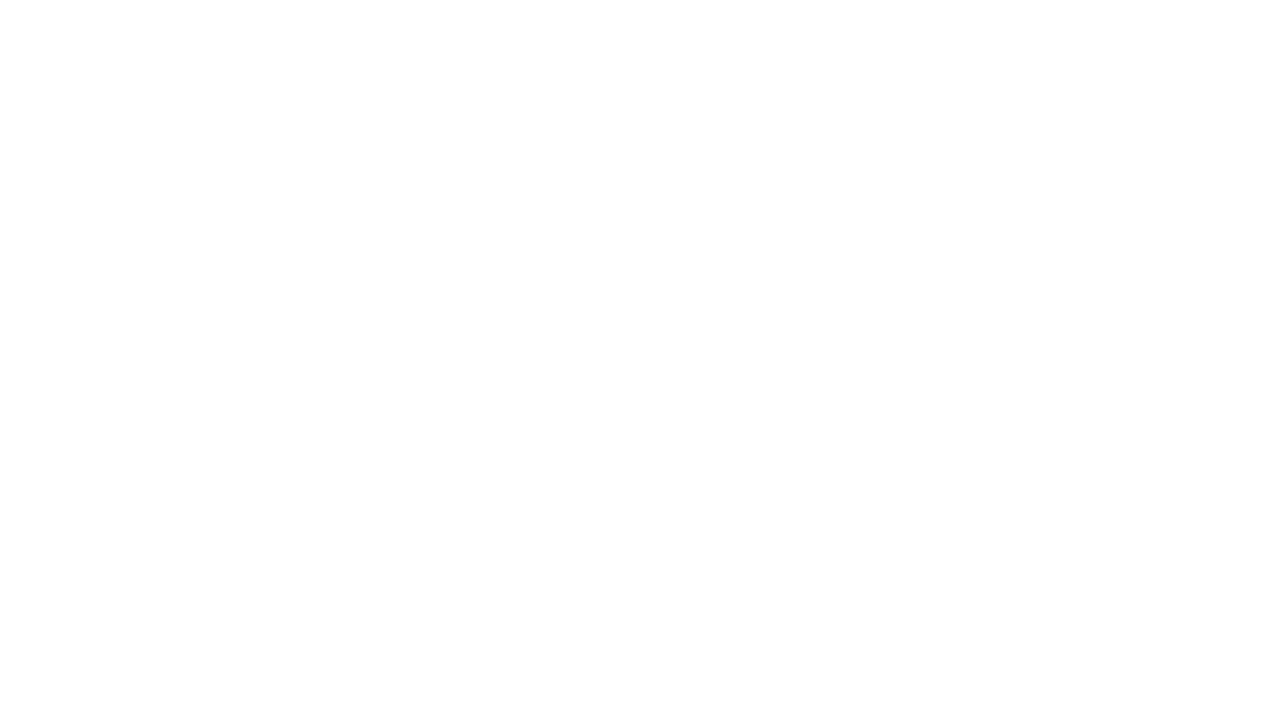
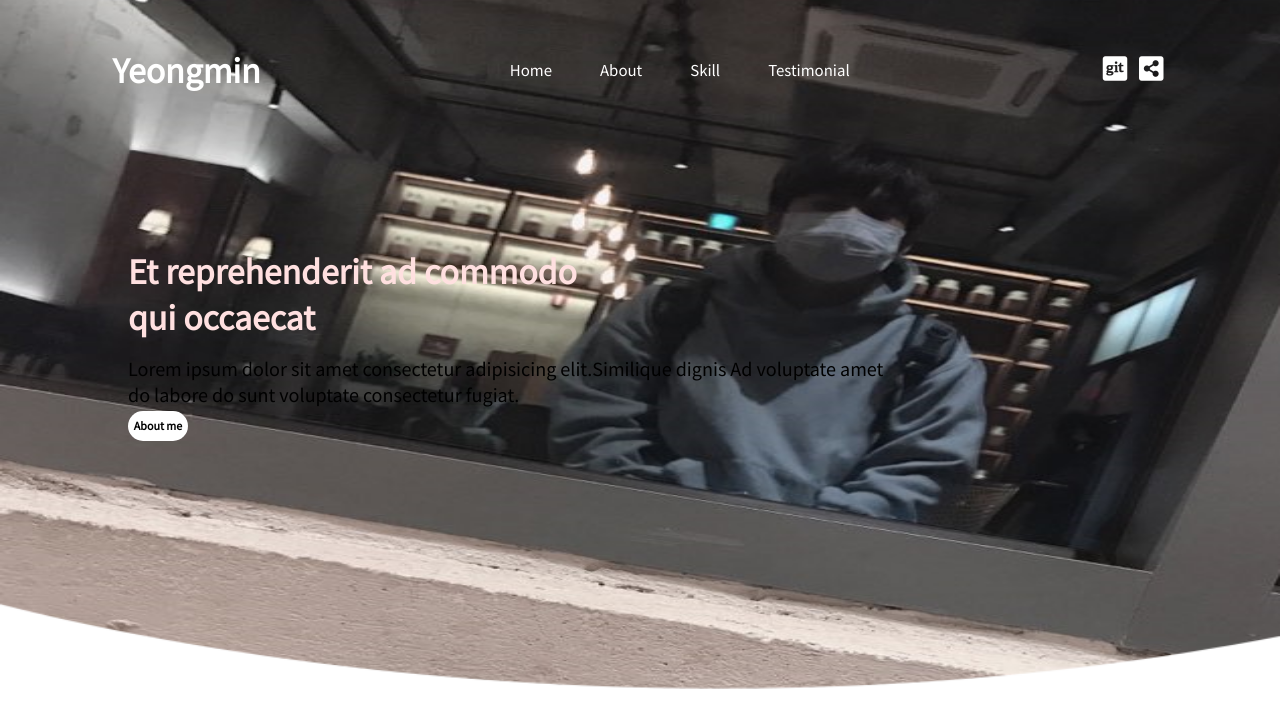
Before and after one commit to ymwho/ymwho.github.io, a plain HTML site: page index.html in a window 1280 px wide. Drawn offline with Linux system fonts and the light colour scheme.

Commit message:
html:fundamental

```diff
--- a/index.css
+++ b/index.css
@@ -126,9 +126,88 @@ a {
     color: white;
 }
 
+li{
+    list-style: none;
+}
+
 
 *{
     font-family: 'Noto Sans KR', sans-serif;
     margin:0px;
     padding:0px;
 }
+
+/* Gnb */
+
+#gnb{
+    display: flex;
+    justify-content: space-around;
+    align-items: center;
+    padding-top:30px;
+    color:white;
+}
+
+.mainLogo h1{
+    font-size:32px;
+    color:white;
+    font-weight: var(--weight-bold);
+}
+
+.gnb__list{
+    display: flex;
+}
+
+.gnb__component{
+    margin:0px 24px;
+    font-size:15px;
+
+}
+
+.tools i{
+    font-size:28px;
+    margin:0px 4px;
+}
+
+/* Time banner */
+
+#time__banner{
+    position: fixed;
+    top:0px;
+    width:100%;
+    height:700px;
+    z-index: -1;
+}
+.time__image{
+    width:100%;
+    height:100%;
+    position: relative;
+}
+.time__image img{
+    width:100%;
+    height:100%;
+}
+
+.time__description{
+    position: absolute;
+    top:33%;
+    left:10%;
+
+}
+.time__description h1{
+    font-size:32px;
+    color:rgb(255, 224, 224);
+}s
+
+.time__description p{
+    color:white;
+    font-size:14px;
+}
+.time__description h6{
+    color:black;
+    background-color: white;
+    width:60px;
+    height:30px;
+    border-radius: 20px;
+    line-height: 30px;
+    text-align: center;
+}
--- a/index.html
+++ b/index.html
@@ -1,16 +1,66 @@
 <!DOCTYPE html>
 <html lang="en">
+
 <head>
     <meta charset="UTF-8">
     <meta name="viewport" content="width=device-width, initial-scale=1.0">
     <title>Document</title>
+    <link
+    rel="stylesheet"
+    href="https://cdnjs.cloudflare.com/ajax/libs/font-awesome/5.8.2/css/all.min.css"
+    />
+    <link href="https://fonts.googleapis.com/css2?family=Noto+Sans+KR&display=swap" rel="stylesheet">
     <meta name="description" content="Front-end Portfolio" />
     <meta name="Author" content="yeongmin" />
     <link rel="icon" type="image/png" href="image/idPhoto.jpg">
     <link rel="stylesheet" href="/index.css">
 
+
 </head>
+
 <body>
 
+    <!-- Gnb -->
+
+ <div id="gnb">
+
+    <div class="mainLogo">
+        <h1>Yeongmin</h1>
+    </div>
+
+    <ul class="gnb__list">
+        <li class="gnb__component">Home</li>
+        <li class="gnb__component">About</li>
+        <li class="gnb__component">Skill</li>
+        <li class="gnb__component">Testimonial</li>
+    </ul>
+
+    <div class="tools">
+        <i class="fab fa-git-square"></i>
+        <i class="fas fa-share-alt-square"></i>
+    </div>
+
+</div>
+
+    <!-- Time Banner -->
+
+    <div id="time__banner">
+        <div class="time__image">
+            <img src="/image/timeBanner.png" alt="time__banner">
+            <div class="time__description">
+                <h1>Et reprehenderit ad commodo<br/> qui occaecat</h1>
+                <p>Lorem ipsum dolor sit amet consectetur adipisicing elit.Similique  dignis Ad voluptate amet  <br/>do labore do sunt voluptate consectetur fugiat.</p>
+                <h6>About me</h6>
+            </div>
+        </div>
+
+    </div>
+
+    <!-- About Me -->
+
+    <!-- Our Service -->
+
+
 </body>
+
 </html>
```
Also changed, not shown: image/mainBanner.jpg (deleted), image/timeBanner.png (added).
